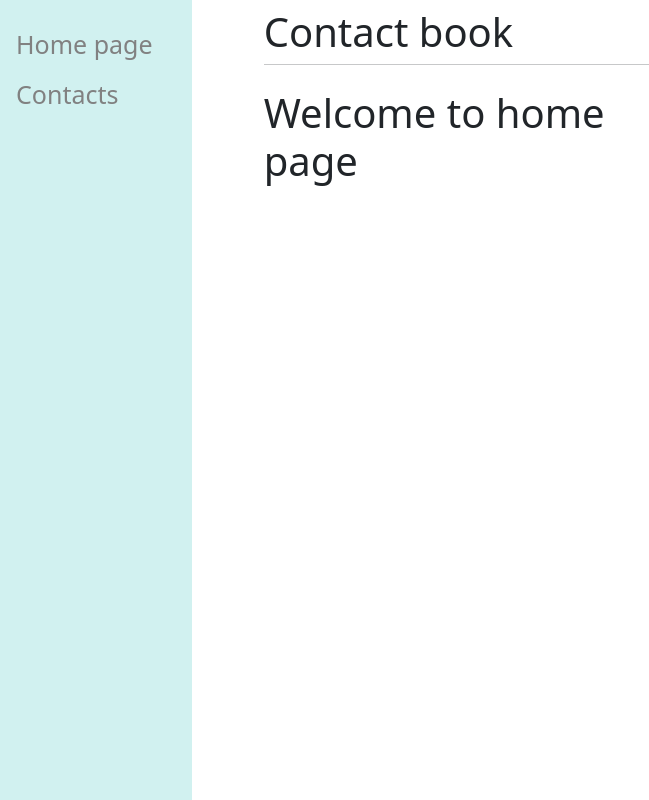
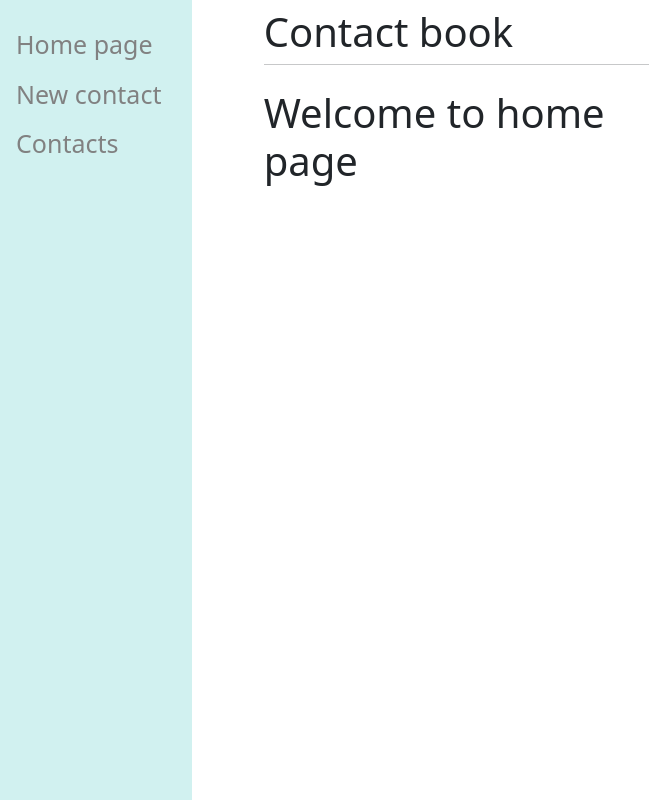
Before and after one commit to mifa43/test, a Django app: page / in a window 1280 px wide. Shown: the whole page, without its empty margins (0-649 px from the left). Run offline with Django 3.2, Linux system fonts and the light colour scheme; some libraries are stand-ins or nearby versions.

Commit message:
added link

```diff
--- a/contact/templates/main/base.html
+++ b/contact/templates/main/base.html
@@ -73,6 +73,7 @@
         <div class="sidenav">
             <!-- this method reads the declared name in our url.py. -->
             <a href="{% url 'home' %}">Home page</a>
+            <a href="{% url 'add-contacts' %}">New contact</a>
             <a href="{% url 'contact-list' %}">Contacts</a>
 
 
```
